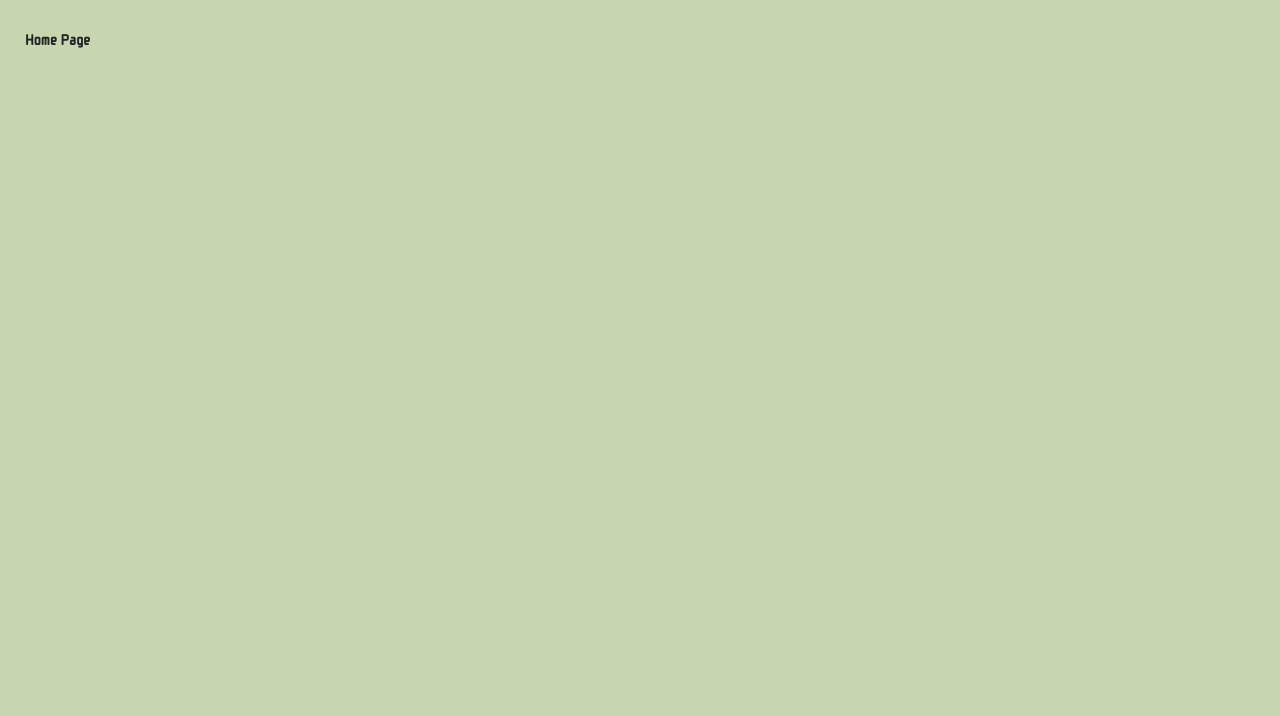
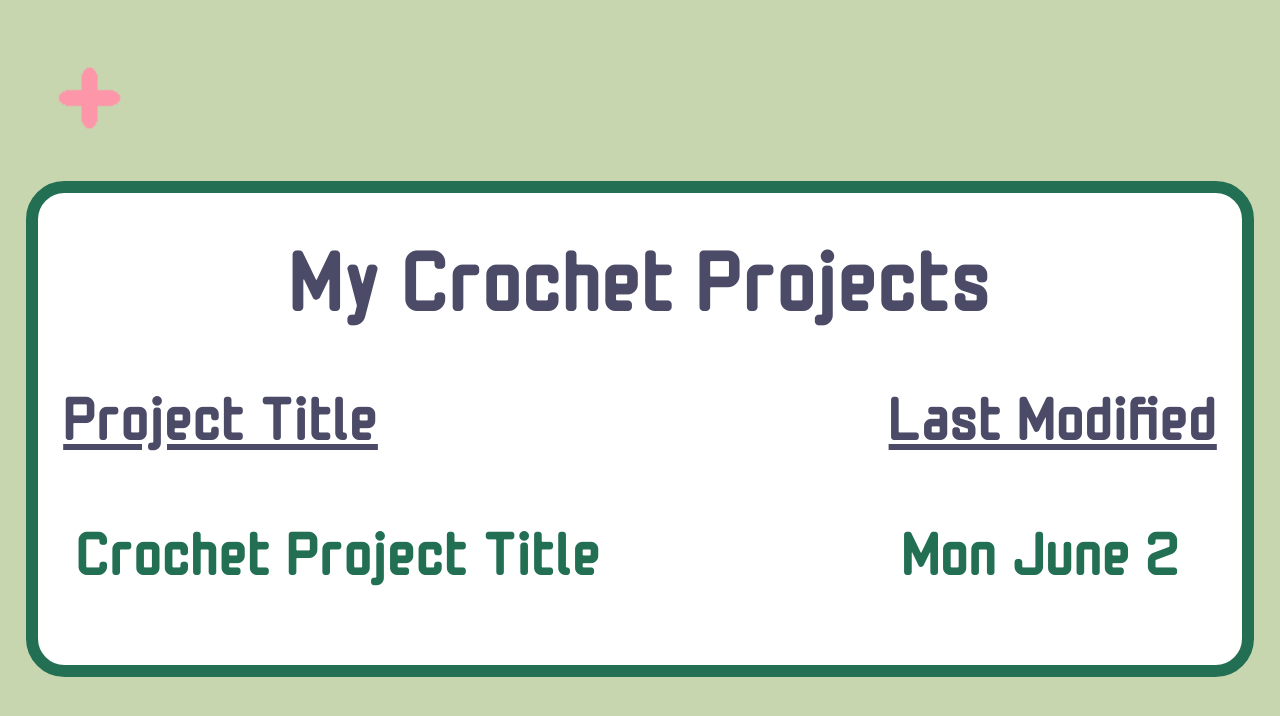
Before and after one commit to klee2433/crochetCounter, a React (Create React App) app: page /home in a window 1280 px wide. Shown: the top 716 px of the page. Built offline with nearby package versions, Linux system fonts and the light colour scheme.

Commit message:
Add menu options on home page

```diff
--- a/src/App.css
+++ b/src/App.css
@@ -49,6 +49,9 @@ h3 {
   padding: 1vw;
   border: none;
   background: transparent;
+  color: #226F54;
+  font-size: 5vw;
+  text-align: left;
 }
 
 .Icon {
@@ -64,6 +67,15 @@ h3 {
   border-style: solid;
   border-color: #226F54;
   border-width: 1vw;
+}
+
+.List {
+  text-align: left;
+  color: #4b4a67;
+  font-size: 5vw;
+  display: flex;
+  margin-bottom: 2vw;
+  text-decoration: underline;
 }
 
 .Counters {
@@ -111,6 +123,13 @@ h3 {
   border-radius: 3vw;
 }
 
+.Project-list {
+  display: flex;
+  place-items: center center;
+  justify-content: space-between;
+  margin-top: 3vw;
+}
+
 .App-logo {
   height: 40vmin;
   pointer-events: none;
--- /dev/null
+++ b/src/components/Menu.js
@@ -0,0 +1,33 @@
+import { useNavigate } from 'react-router-dom';
+
+function Menu() {
+    const navigate = useNavigate();
+
+    return (
+        <div class="Project">
+            <h2>
+                My Crochet Projects
+            </h2>
+            <div class="Project-list">
+                <div>
+                    <div class="List">
+                        Project Title
+                    </div>
+                    <button onClick={() => navigate('/counter')} class="Button">
+                        Crochet Project Title
+                    </button>
+                </div>
+                <div>
+                    <div class="List">
+                        Last Modified
+                    </div>
+                    <button onClick={() => navigate('/counter')} class="Button">
+                        Mon June 2
+                    </button>
+                </div>
+            </div>
+        </div>
+    );
+}
+
+export default Menu;
--- /dev/null
+++ b/src/components/MenuHeader.js
@@ -0,0 +1,13 @@
+import Add from '../assets/add.png';
+
+function MenuHeader() {
+    return (
+        <header class="App-header">
+            <button onClick={() => alert('Add button clicked')} class="Button">
+                <img src={Add} alt="Add" class="Icon"/>
+            </button>
+        </header>
+    );
+}
+
+export default MenuHeader;
--- a/src/pages/Home.js
+++ b/src/pages/Home.js
@@ -1,7 +1,11 @@
+import MenuHeader from '../components/MenuHeader';
+import Menu from '../components/Menu';
+
 function Home() {
   return (
     <div class="App">
-        Home Page
+        <div><MenuHeader /></div>
+        <div><Menu /></div>
     </div>
   );
 }
```
Also changed, not shown: src/components/Header.js (line endings or trailing spaces).
